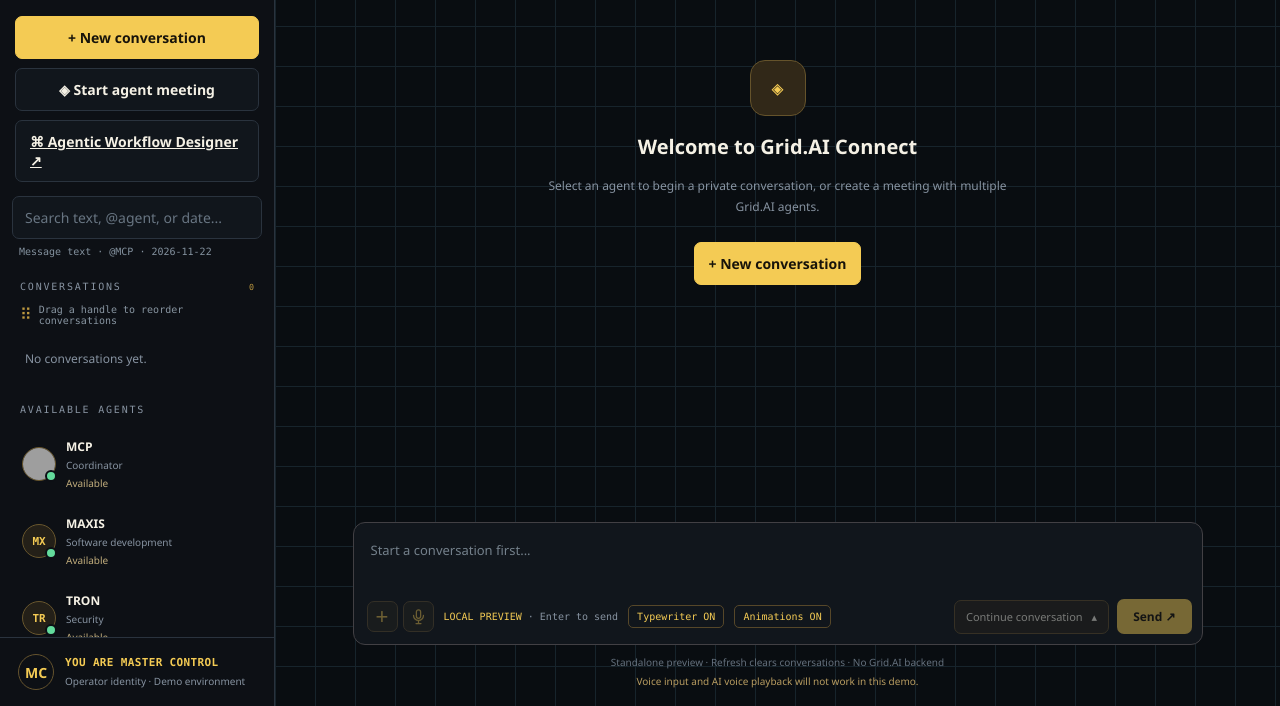
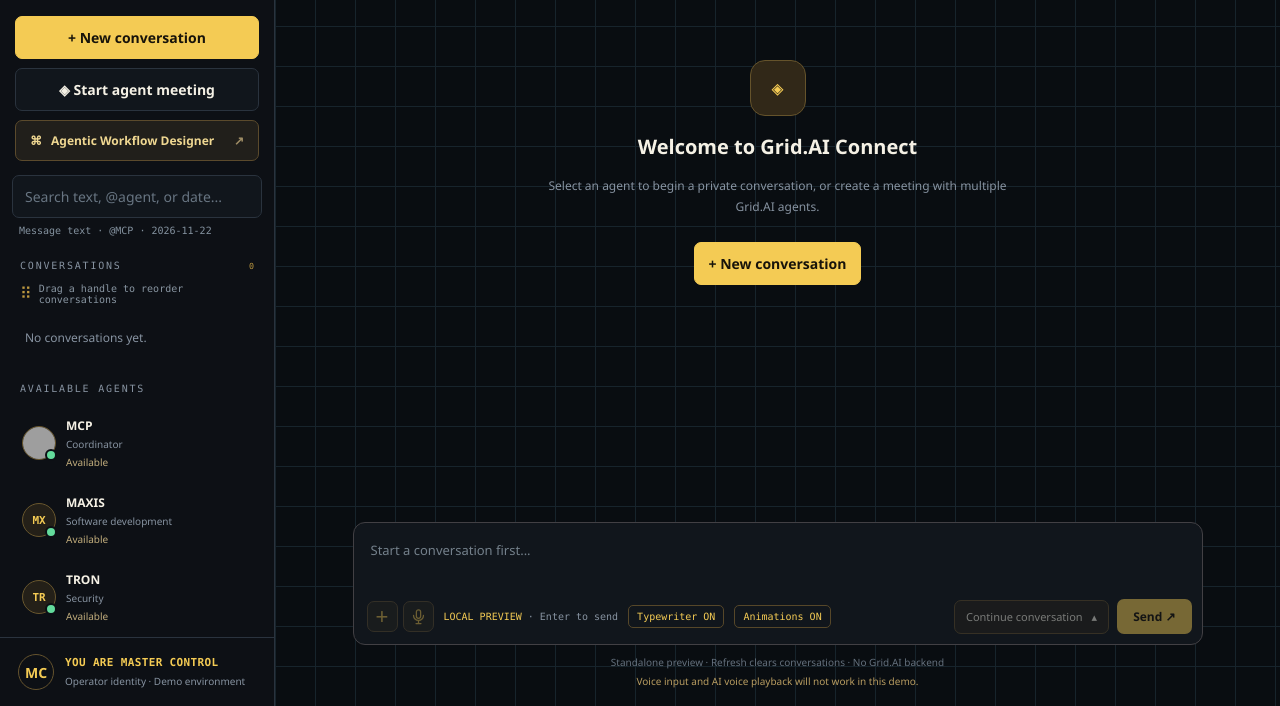
Before and after one commit to Scorpio7736/GRID.AI-GUI-DEMO, a plain HTML site: page Chat.html in a window 1280 px wide. Shown: the part 94-800 px from the top of the page. Drawn offline with Linux system fonts and the light colour scheme; grey boxes are pictures that could not be loaded.

Commit message:
Style Workflow Designer navigation in Connect

```diff
--- a/styles/chat.css
+++ b/styles/chat.css
@@ -1382,3 +1382,19 @@ textarea:focus-visible {
 @media (max-width: 1050px) {
   .sound-toggle { padding: 6px 8px; font-size: 9px; }
 }
+
+
+/* Direct access to the standalone Workflow Studio from Connect. */
+.workflow-designer-launch {
+  display: flex;
+  gap: 9px;
+  align-items: center;
+  justify-content: flex-start;
+  text-decoration: none;
+  background: #211f1b;
+  border-color: #5b4a2c;
+  color: #f0d892;
+  font-size: 12px;
+}
+.workflow-designer-launch:hover { background: #342c1e; border-color: #ae8e49; }
+.workflow-launch-arrow { margin-left: auto; color: #9f8d65; }
```
